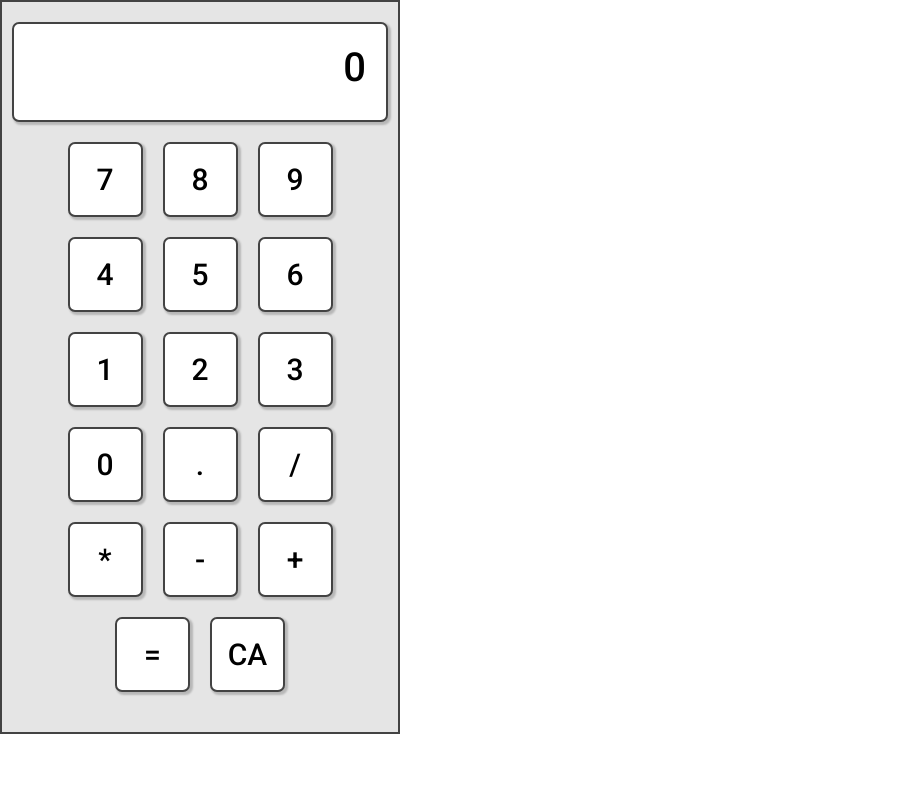
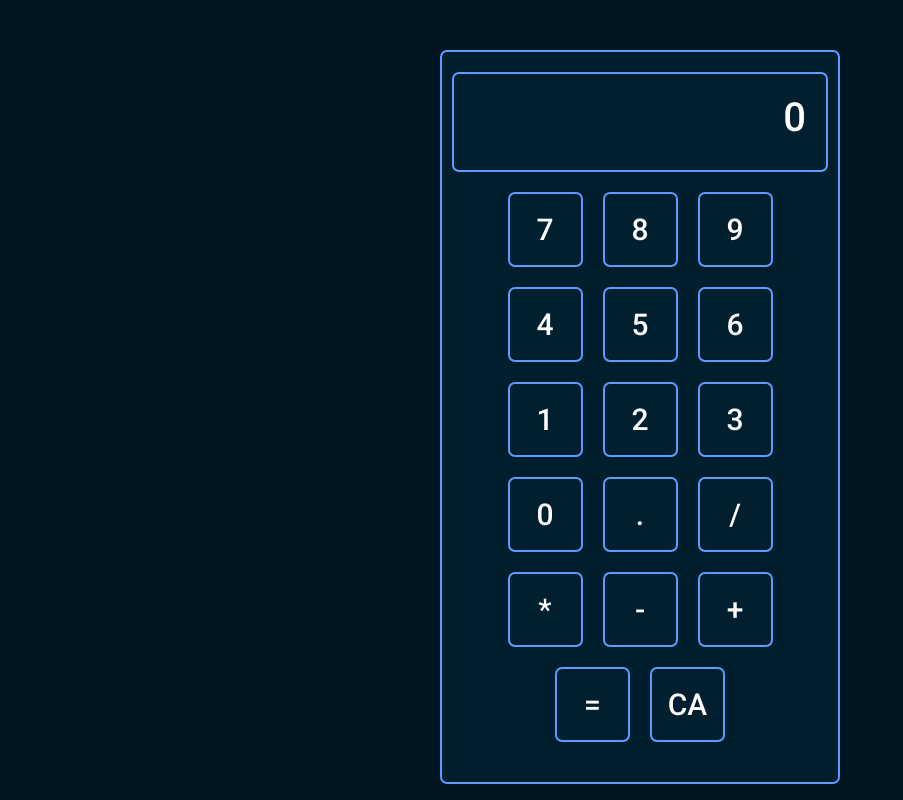
Before and after one commit to kappelanderson/calculator, a plain HTML site: page index.html in a window 1280 px wide. Shown: the whole page, without its empty margins (0-903 px from the left). Drawn offline with Linux system fonts and the light colour scheme.

Commit message:
new style

```diff
--- a/style.css
+++ b/style.css
@@ -8,22 +8,24 @@
 }
 .container{
     width: 400px;
-    background-color: rgb(229, 229, 229);
+    background-color: rgb(1, 30, 44);
     text-align: center;
     padding: 20px 10px;
-    border: 2px solid rgb(67, 67, 67) ;
+    border: 2px solid rgb(92, 155, 255) ;
+    border-radius: 7px;
 }
 .display{
     height: 100px;
-    background-color: rgb(255, 255, 255);
+    background-color: rgb(1, 31, 46);
     padding: 20px;
     font-size: 40px;
     display: flex;
     flex-direction: row;
     justify-content: end;
-    border: 2px solid rgb(67, 67, 67) ;
+    border: 2px solid rgb(92, 155, 255) ;
     border-radius: 7px;
-    box-shadow: 2px 2px 2px 1px rgba(0, 0, 0, 0.2);
+    color: white;
+
 
 
 
@@ -43,8 +45,21 @@
     width: 75px;
     height: 75px;
     font-size: 30px;
-    border: 2px solid rgb(67, 67, 67) ;
-    background-color: white;
+    border: 2px solid rgb(92, 155, 255) ;
+    background-color: rgb(1, 31, 46);
     border-radius: 7px;
-    box-shadow: 2px 2px 2px 1px rgba(0, 0, 0, 0.2);
+    color: white;
+
 }
+.btn:hover{
+        cursor: pointer;
+    box-shadow: 2px 2px 2px 1px rgba(255, 255, 255, 0.2);
+
+}
+body{
+    margin-top: 50px;
+    display: flex;
+    align-items: center;
+    justify-content: center;
+    background-color: rgb(0, 21, 31);
+}
```
